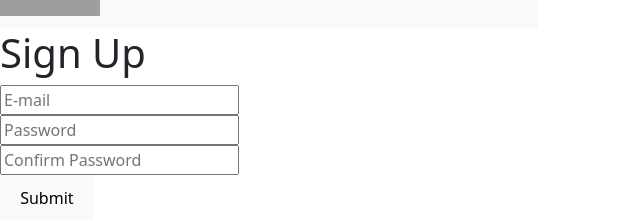
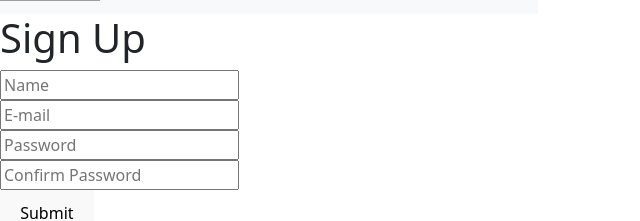
Before and after one commit to SynergizeAI/2800-202310-BBY10, a React (Vite) app in the folder client/: page /signup in a window 1280 px wide. Shown: the part 326-547 px from the top of the page, without its empty margins (0-640 px from the left). Built offline with nearby package versions, Linux system fonts and the light colour scheme; grey boxes are pictures that could not be loaded; the HTML template or start-up script is replaced by a standard one.

Commit message:
Add name input field

```diff
--- a/client/src/components/Signup.jsx
+++ b/client/src/components/Signup.jsx
@@ -1,6 +1,7 @@
 import { useState } from 'react';
 
 function Signup() {
+  const [name, setName] = useState('');
   const [email, setEmail] = useState('');
   const [password, setPassword] = useState('');
   const [confirmPassword, setConfirmPassword] = useState('');
@@ -12,7 +13,7 @@
       const response = await fetch('/api/signup', {
         method: 'POST',
         headers: { 'Content-Type': 'application/json' },
-        body: JSON.stringify({ email, password }),
+        body: JSON.stringify({ name, email, password }),
       });
 
       if (response.ok) {
@@ -31,6 +32,8 @@
       <div>
         <h1>Sign Up</h1>
         <form onSubmit={handleSubmit}>
+        <input type="text" value={name} onChange={(e) => setName(e.target.value)} placeholder="Name" />
+          <br />
           <input type="email" value={email} onChange={(e) => setEmail(e.target.value)} placeholder="E-mail" />
           <br />
           <input type="password" value={password} onChange={(e) => setPassword(e.target.value)} placeholder="Password" />
```
